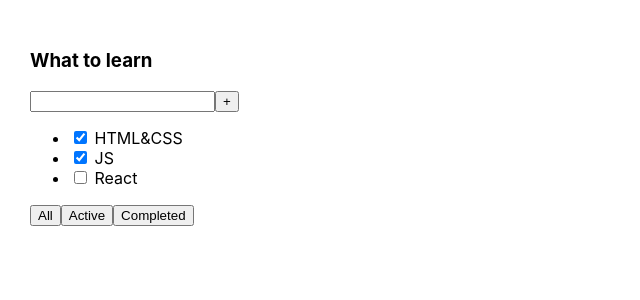
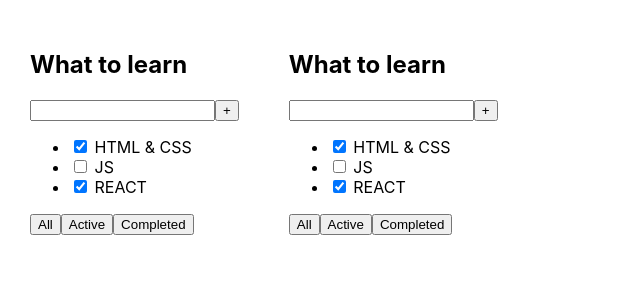
Before and after one commit to TanyaDanilovich/todolist-ts, a React (Create React App) app: page / in a window 1280 px wide. Shown: the top 300 px of the page, without its empty margins (0-640 px from the left). Built offline with nearby package versions, Linux system fonts and the light colour scheme.

Commit message:
first lesson

```diff
--- a/src/App.tsx
+++ b/src/App.tsx
@@ -1,26 +1,28 @@
 import React from 'react';
 import './App.css';
+import TodoList from "./TodoList";
+
+export type TaskType = {
+    id: number
+    title: string
+    isDone: boolean
+}
+
 
 function App() {
+    //BLL
+    const todoListTitle: string = "What to learn"
+    const tasksArray: Array<TaskType> = [
+        {id: 1, title: "HTML & CSS", isDone: true},
+        {id: 2, title: "JS", isDone: false},
+        {id: 3, title: "REACT", isDone: true}]
+
+
+    //GUI
     return (
         <div className="App">
-            <div>
-                <h3>What to learn</h3>
-                <div>
-                    <input/>
-                    <button>+</button>
-                </div>
-                <ul>
-                    <li><input type="checkbox" checked={true}/> <span>HTML&CSS</span></li>
-                    <li><input type="checkbox" checked={true}/> <span>JS</span></li>
-                    <li><input type="checkbox" checked={false}/> <span>React</span></li>
-                </ul>
-                <div>
-                    <button>All</button>
-                    <button>Active</button>
-                    <button>Completed</button>
-                </div>
-            </div>
+            <TodoList title={todoListTitle} tasks={tasksArray}/>
+            <TodoList title={todoListTitle} tasks={tasksArray}/>
         </div>
     );
 }
--- /dev/null
+++ b/src/TodoList.tsx
@@ -0,0 +1,30 @@
+import React from 'react';
+import {TaskType} from "./App";
+
+type TodoListPropsType={
+    title: string
+    tasks: Array<TaskType>
+}
+const TodoList = (props: TodoListPropsType) => {
+    return (
+        <div>
+            <h2>{props.title}</h2>
+            <div>
+                <input/>
+                <button>+</button>
+            </div>
+            <ul>
+                <li><input type="checkbox" checked={props.tasks[0].isDone}/> <span>{props.tasks[0].title}</span></li>
+                <li><input type="checkbox" checked={props.tasks[1].isDone}/> <span>{props.tasks[1].title}</span></li>
+                <li><input type="checkbox" checked={props.tasks[2].isDone}/> <span>{props.tasks[2].title}</span></li>
+            </ul>
+            <div>
+                <button>All</button>
+                <button>Active</button>
+                <button>Completed</button>
+            </div>
+        </div>
+    );
+};
+
+export default TodoList;
```
